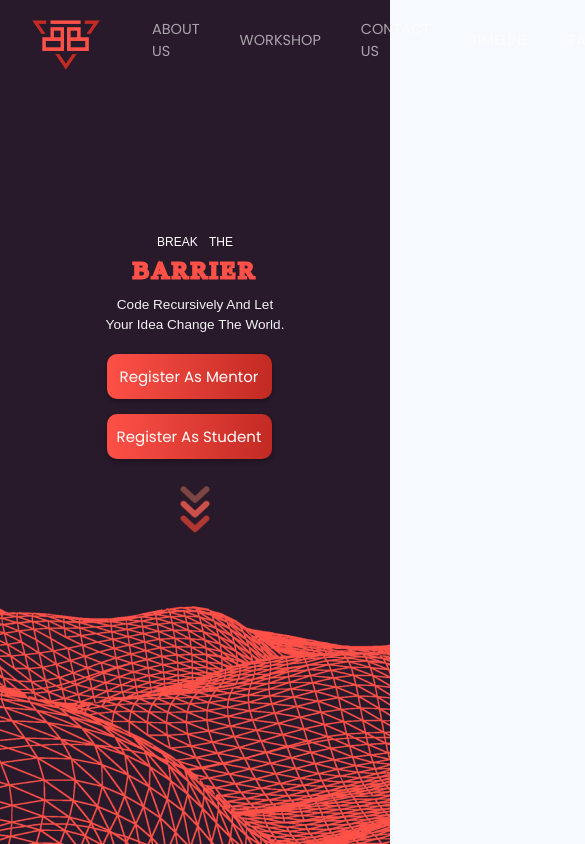
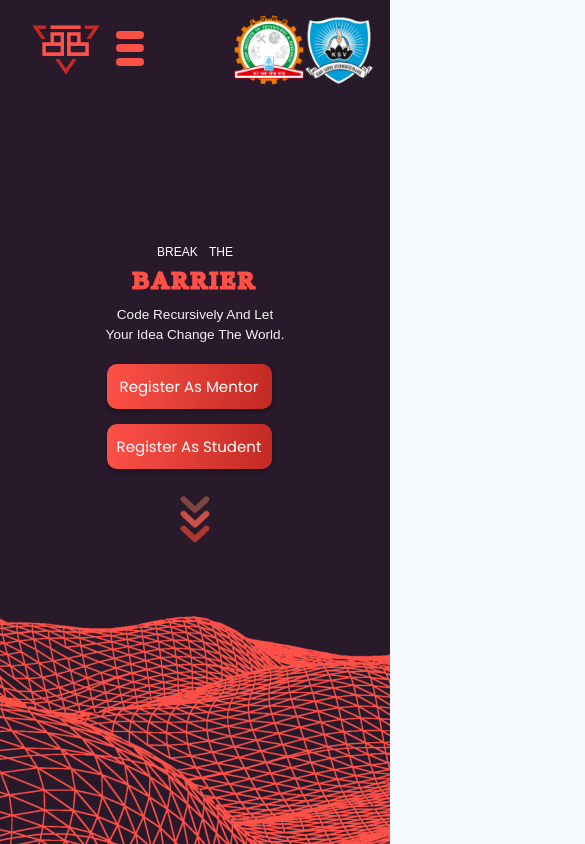
Before and after one commit to kuldp18/btb2022-website, a React (Create React App) app: page / in a window 390 px wide. Shown: the top 844 px of the page, 585 px wide, since content can reach past the window. Built offline with nearby package versions, Linux system fonts and the light colour scheme; a web font is replaced by a local one.

Commit message:
hamburger completed and its working

```diff
--- a/src/App.js
+++ b/src/App.js
@@ -42,7 +42,7 @@ function App() {
       <Faq />
       <Footer /> */}
       <Routes>
-        <Route path="" element={<Home />}></Route>
+        <Route path="/" element={<Home />}></Route>
         <Route path="/team" element={<TeamSection />}></Route>
       </Routes>
     </>
--- /dev/null
+++ b/src/Components/Hamburger/index.jsx
@@ -0,0 +1,46 @@
+import React from 'react';
+
+const Hamburger = ({ isOpen }) => {
+  return (
+    <>
+      <div className="hamburger">
+        <div className="burger burger1"></div>
+        <div className="burger burger2"></div>
+        <div className="burger burger3"></div>
+      </div>
+
+      <style jsx>{`
+        .hamburger {
+          width: 5rem;
+          height: 5rem;
+          display: flex;
+          justify-content: space-around;
+          flex-flow: column nowrap;
+          z-index: 10;
+        }
+
+        .burger {
+          width: 3.5rem;
+          height: 1rem;
+          border-radius: 10px;
+          background-color: #fd5047;
+          transform-origin: 1px;
+          transition: all 0.3s linear;
+          margin-bottom: 3px;
+        }
+
+        .burger1 {
+          transform: ${isOpen ? 'rotate(45deg) translate(2px, -5px)' : ''};
+        }
+        .burger2 {
+          opacity: ${isOpen ? 0 : 1};
+        }
+        .burger3 {
+          transform: ${isOpen ? 'rotate(-45deg) translate(11px, -5px)' : ''};
+        }
+      `}</style>
+    </>
+  );
+};
+
+export default Hamburger;
--- a/src/Components/Navbar/Navbar.jsx
+++ b/src/Components/Navbar/Navbar.jsx
@@ -1,12 +1,17 @@
-import React, { useEffect } from 'react';
+import React, { useState, useEffect } from 'react';
 import '../../Styles/Navbar.css';
 import logo from '../../require_images/LOGOF.png';
 import ldrplogo from '../../require_images/ldrp_logo.png';
 import ksvlogo from '../../require_images/ksvlogo.png';
 import { GiHamburgerMenu } from 'react-icons/gi';
 import { Link } from 'react-router-dom';
+import Hamburger from '../Hamburger';
 
 const Navbar = ({ makeSticky, hideLinks }) => {
+  const [hamburgerOpen, setHamburgerOpen] = useState(false);
+  const toggleHamburger = () => {
+    setHamburgerOpen(!hamburgerOpen);
+  };
   useEffect(() => {
     window.addEventListener('scroll', isSticky);
     return () => {
@@ -32,9 +37,16 @@ const Navbar = ({ makeSticky, hideLinks }) => {
   };
 
   return (
+    <>
       <header className="header">
         <div className="logo">
-        <img class="btb-logo" src={logo} alt="" height="100px" width="100px" />
+          <img
+            class="btb-logo"
+            src={logo}
+            alt=""
+            height="100px"
+            width="100px"
+          />
         </div>
         <nav className="nav">
           {hideLinks ? (
@@ -44,6 +56,7 @@ const Navbar = ({ makeSticky, hideLinks }) => {
               </li>
             </ul>
           ) : (
+            <>
               <ul>
                 <li>
                   <a href="#about">About Us</a>
@@ -67,7 +80,11 @@ const Navbar = ({ makeSticky, hideLinks }) => {
                   <Link to="/team">Our Team</Link>
                 </li>
               </ul>
+            </>
           )}
+          <div className="hamburger" onClick={toggleHamburger}>
+            <Hamburger isOpen={hamburgerOpen} />
+          </div>
         </nav>
         <div className="college-images">
           <img
@@ -86,6 +103,17 @@ const Navbar = ({ makeSticky, hideLinks }) => {
           />
         </div>
       </header>
+      <style jsx>{`
+        @media (max-width: 850px) {
+          .header .nav ul {
+            display: ${hamburgerOpen ? 'flex' : 'none'};
+          }
+        }
+        .header {
+          height: ${hamburgerOpen ? '100vh' : '100px'};
+        }
+      `}</style>
+    </>
   );
 };
 
--- a/src/Styles/Navbar.css
+++ b/src/Styles/Navbar.css
@@ -21,13 +21,14 @@
   backdrop-filter: blur(6px) saturate(200%);
   -webkit-backdrop-filter: blur(6px) saturate(200%);
   background-color: rgba(255, 255, 255, 0.76);
-  border: 1px solid rgba(255, 255, 255, 0.125);
 }
 .logo {
   flex: 1;
 }
 .header .nav {
   flex: 6;
+  position: relative;
+  /* border: 1px solid green; */
 }
 
 .header .nav ul {
@@ -67,3 +68,21 @@
   align-items: center;
   flex: 1;
 }
+
+.nav .hamburger {
+  display: none;
+}
+
+@media (max-width: 850px) {
+  .nav .hamburger {
+    display: inline-flex;
+    z-index: 10;
+    position: absolute;
+    top: -10px;
+    left: 0;
+  }
+
+  .header .nav ul {
+    flex-direction: column;
+  }
+}
```
Lines whose indentation alone changed are shown as unchanged.
